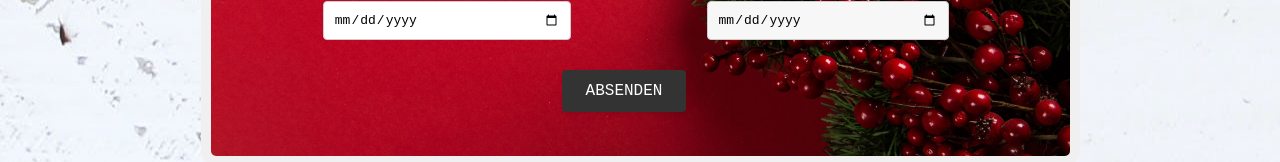
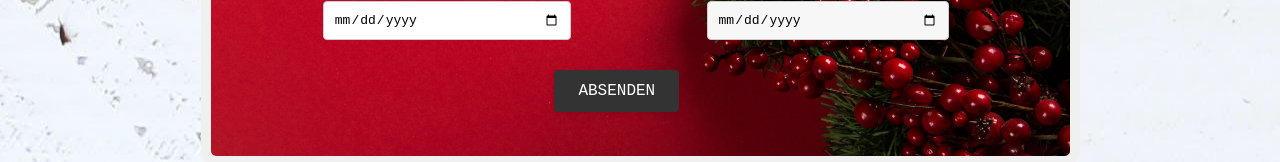
Before and after one commit to Melisako/ski-alpines, a React (Create React App) app: page /contactus in a window 1280 px wide. Shown: the part 547-709 px from the top of the page. Built offline with nearby package versions, Linux system fonts and the light colour scheme.

Commit message:
css=commit

```diff
--- a/src/assets/footer.css
+++ b/src/assets/footer.css
@@ -16,7 +16,9 @@ margin-right: 14rem;
 
 }
 
-
+.phone {
+  color: #ff6347;
+}
 .contact ul {
   font-size: 1rem;
   list-style-type: none;
--- a/src/assets/specialoffers.css
+++ b/src/assets/specialoffers.css
@@ -20,7 +20,7 @@
 
 
 button {
-  margin-right: 2rem;
+  margin-right: 2.9rem;
   margin-bottom: 1.5rem;
   padding: 8px 20px;
   background-color: #c4aead;
```
